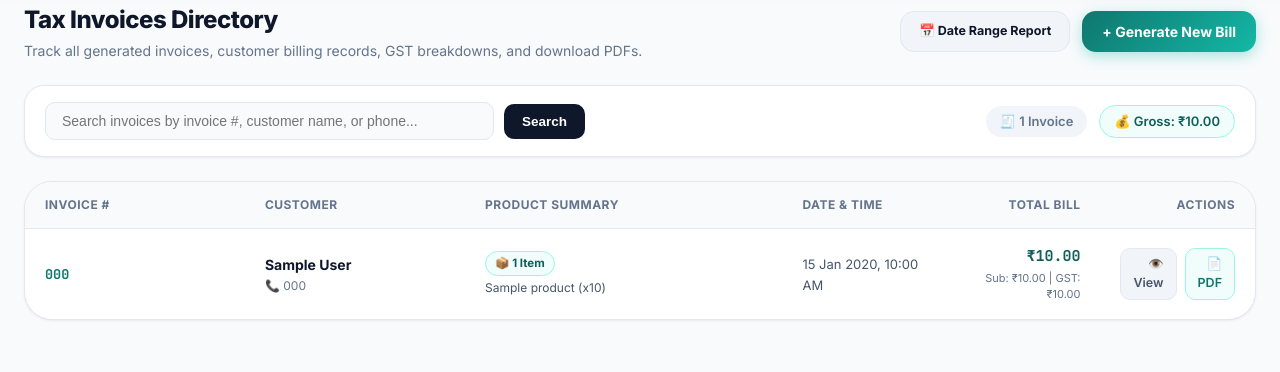
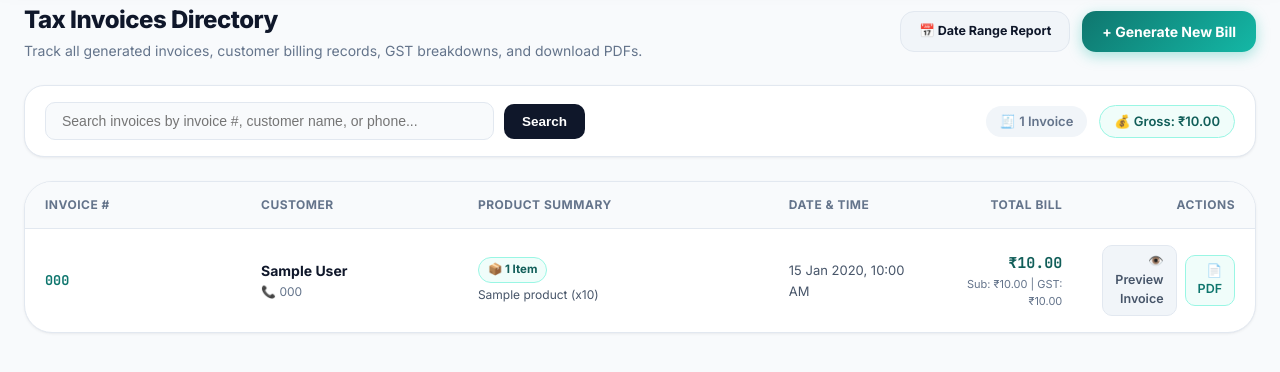
Before and after one commit to sneh125/advance-billing-system, a Django app: page /invoices/ in a window 1280 px wide; the page is wider, and only the part inside the window is pictured. Shown: the part 136-508 px from the top of that part. Run offline with Django 5.2, Linux system fonts and the light colour scheme; a user stored in the database is signed in; tables that the repository leaves empty hold one stand-in row (values such as "Sample post").

Commit message:
Provide a Preview Invoice page for each invoice that includes details and QR.

```diff
--- a/billing/urls.py
+++ b/billing/urls.py
@@ -33,6 +33,7 @@ urlpatterns = [
     path("reports/invoices/pdf/", views.invoice_report_pdf, name="invoice_report_pdf"),
     path("invoices/report/pdf/", views.invoice_report_pdf, name="invoices_report_pdf"),
     path("invoices/<int:pk>/", views.invoice_detail, name="invoice_detail"),
+    path("invoices/<int:pk>/preview/", views.invoice_preview, name="invoice_preview"),
     path("invoices/<int:pk>/pdf/", views.invoice_pdf, name="invoice_pdf"),
 
     # Task 47 & 48: QR Code Decoder (UI and REST API endpoints)
--- a/billing/views.py
+++ b/billing/views.py
@@ -1069,7 +1069,8 @@ def generate_upi_qr(invoice):
 @login_required
 def invoice_detail(request, pk):
     """
-    Detailed invoice view with dynamically generated verification & UPI payment QR codes.
+    Task 61: Detailed / Preview Invoice page for each invoice that includes
+    complete invoice details and dynamically generated verification & UPI payment QR codes.
     """
     invoice = get_object_or_404(
         Invoice.objects.select_related(
@@ -1081,7 +1082,7 @@ def invoice_detail(request, pk):
     )
 
     items = invoice.items.select_related("product").all()
-    qr_code = generate_invoice_qr(invoice)
+    qr_code = invoice.qr_code_data or generate_invoice_qr(invoice)
     qr_payload = get_invoice_qr_payload(invoice)
     upi_qr_code, upi_uri, upi_id = generate_upi_qr(invoice)
 
@@ -1096,8 +1097,18 @@ def invoice_detail(request, pk):
             "upi_qr_code": upi_qr_code,
             "upi_uri": upi_uri,
             "upi_id": upi_id,
+            "is_preview": True,
         }
     )
+
+
+@login_required
+def invoice_preview(request, pk):
+    """
+    Task 61: Dedicated 'Preview Invoice' page endpoint (/invoices/<pk>/preview/)
+    displaying full invoice details and QR code.
+    """
+    return invoice_detail(request, pk)
 
 @login_required
 def invoice_pdf(request, pk):
--- a/templates/billing/invoice_detail.html
+++ b/templates/billing/invoice_detail.html
@@ -85,7 +85,7 @@
                 <span>/</span>
                 <a href="{% url 'invoice_list' %}">Invoices</a>
                 <span>/</span>
-                <span class="current-crumb">{{ invoice.invoice_number }}</span>
+                <span class="current-crumb">Preview Invoice ({{ invoice.invoice_number }})</span>
             </nav>
 
             <div style="display: flex; align-items: center; gap: 10px;" class="action-buttons-group">
--- a/templates/billing/invoice_list.html
+++ b/templates/billing/invoice_list.html
@@ -186,8 +186,8 @@
                             </td>
                             <td style="text-align: right;">
                                 <div class="action-buttons-wrap">
-                                    <a href="{% url 'invoice_detail' inv.pk %}" class="btn-table-edit" title="View Printable Bill">
-                                        👁️ View
+                                    <a href="{% url 'invoice_preview' inv.pk %}" class="btn-table-edit" title="Preview Invoice">
+                                        👁️ Preview Invoice
                                     </a>
                                     <a href="{% url 'invoice_pdf' inv.pk %}" class="btn-table-edit" style="background: var(--primary-50); color: var(--primary-700); border-color: var(--primary-200);" title="Download PDF">
                                         📄 PDF
```
Also changed, not shown: billing/tests.py (+22 -0 lines).
